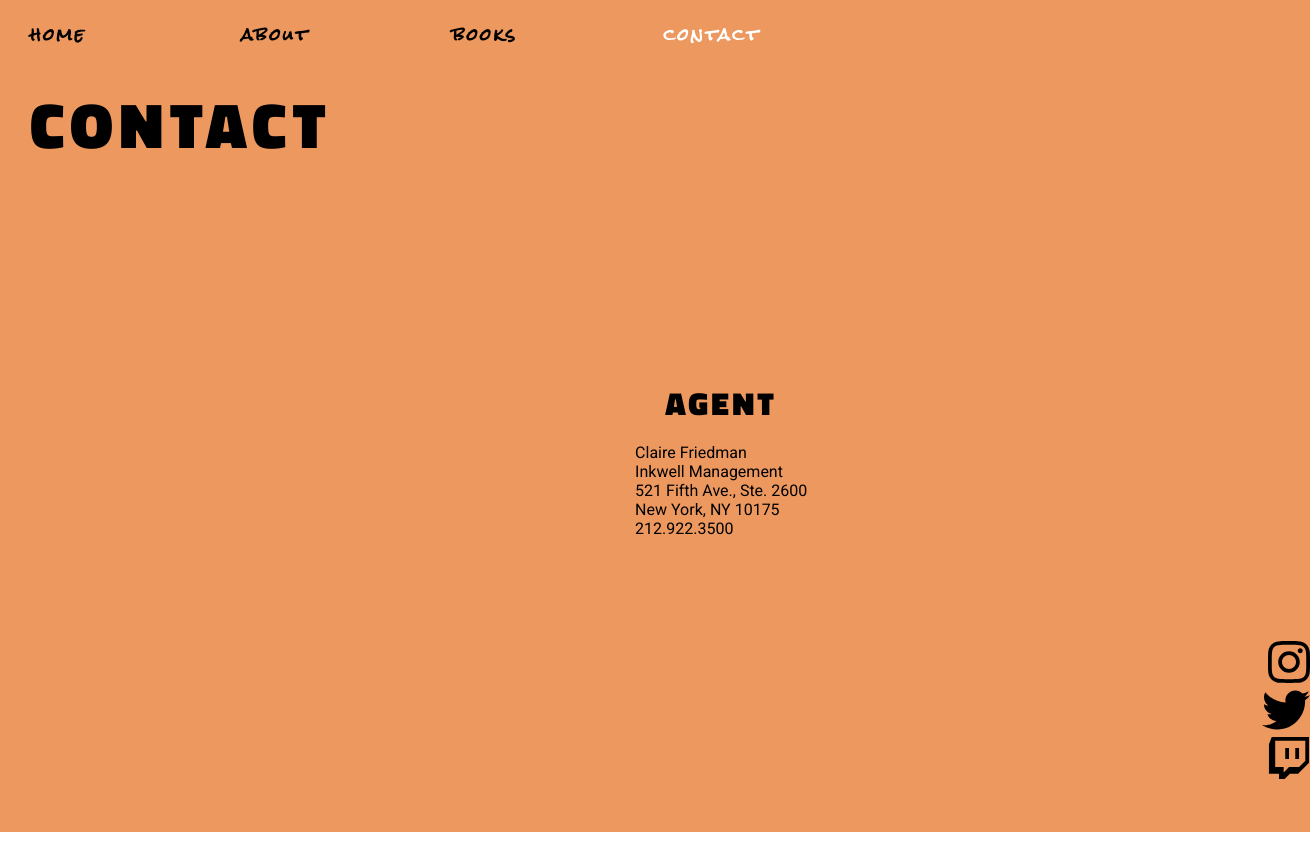
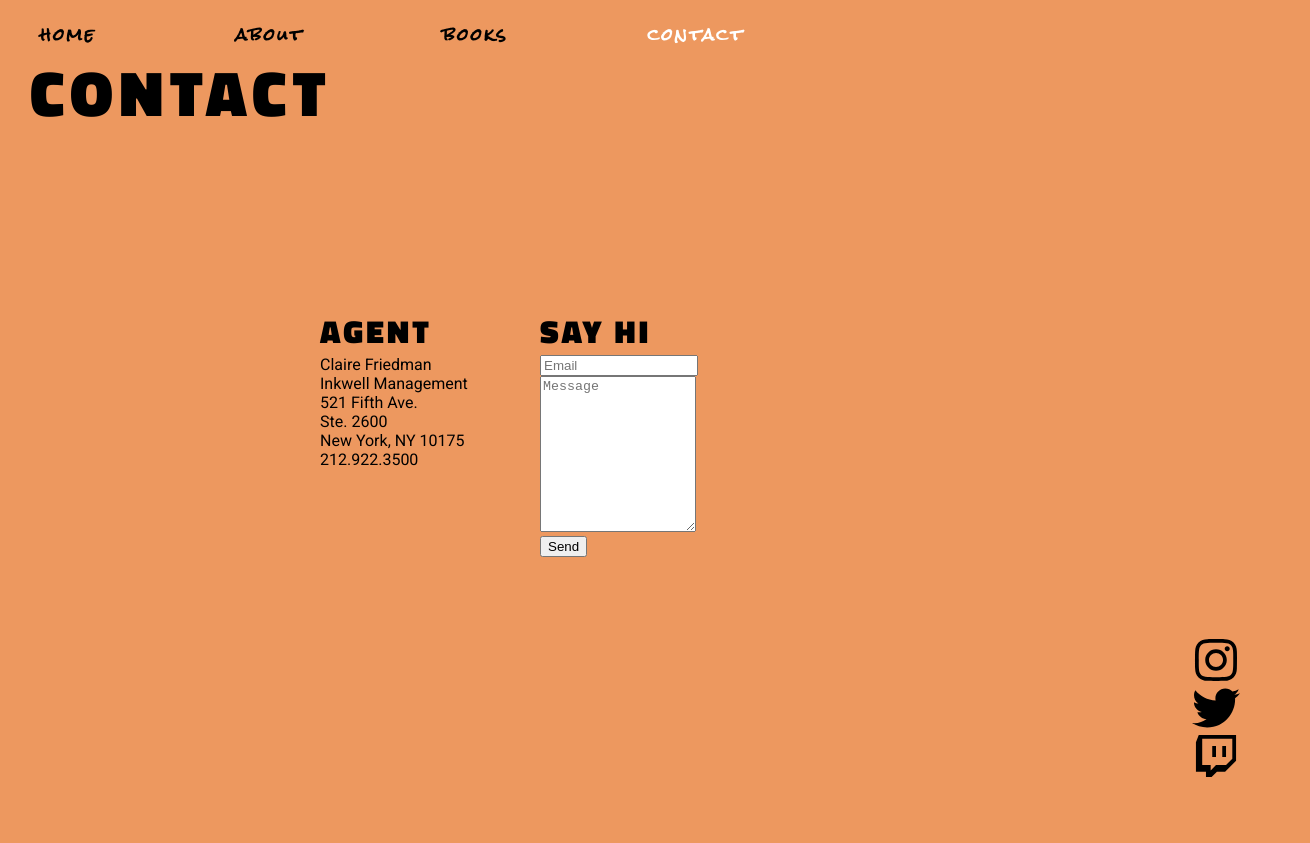
Before and after one commit to histef/ev-lafare, a React (Create React App) app: page /contact in a window 1280 px wide. Shown: the whole page, 1310 px wide, since content can reach past the window. Built offline with nearby package versions, Linux system fonts and the light colour scheme.

Commit message:
added contact form and finished styling

```diff
--- a/src/About.jsx
+++ b/src/About.jsx
@@ -1,19 +1,19 @@
 import React, {useEffect} from 'react';
+import Ev_aboutpic1_500px from './Ev_aboutpic1_500px.jpg';
 
 function About(props) {
   useEffect(()=> {
     props.handleBgColor('#8dce89')
   },[])
 
+  document.body.style.backgroundColor = "#8dce89";
+
   return (
-    <div className="about" style={{backgroundColor: '#8dce89', display: 'flex',  height: '100vh'}}>
-      <h1 style={{width: '30%', fontSize: '4rem', letterSpacing: ".4rem"}}>ABOUT</h1>
-      <div style={{width: '60%', color: '#3e3e3e', alignSelf: 'center'}}>
-        <p>Ev LaFare grew up in the suburbs of the south Midwest, where he spent his days writing poems, practicing Chopin etudes, and perfecting combos on Street Fighter II. After high school, LaFare took a leap of faith in his love for words, music, and tech, and headed west for Los Angeles.</p>
-        <br />
-        <p>There, in a stuffy little music studio, Ev slowly forged a career for himself as a songwriter, music producer, and film composer. But despite his hard-won success, LaFare had a story to tell that couldn’t be told through music. He would spend the next eight years searching for it.</p>
-        <br />
-        <p>Today, half a million words later, Ev LaFare has written the book he always dreamed of writing, and has found the agent he always dreamed of finding. Represented by the inimitable Claire Friedman at Inkwell Management, Ev now prepares to bring his first YA novel to the world.</p>
+    <div className="About" style={{height: '100vh'}}>
+      <h1 style={{width: '30%', minWidth: '300px', marginBottom: '0', paddingLeft: '30px', fontSize: '4rem', letterSpacing: ".4rem"}}>ABOUT</h1>
+      <div style={{display: 'flex', flexWrap: 'wrap', position: 'absolute', top: '35%', left: '25%', color: '#3e3e3e'}}>
+          <img src={Ev_aboutpic1_500px} style={{zIndex: '1', height: '300px'}}></img>
+          <p style={{width: '215px', paddingLeft: '20px'}}>Ev LaFare spent his early years in the south Midwest scribbling poems, practicing Rachmaninoff preludes, and perfecting combos in <i>Street Fighter II</i>. After relocating to Los Angeles, Ev found success as a songwriter and music producer. Since then, LaFare has switched his focus to writing. Between sessions, shows, (and games of <i>Overwatch</i>), his first YA novel was born.</p>
       </div>
     </div>
   );
--- a/src/App.js
+++ b/src/App.js
@@ -11,11 +11,11 @@ import Navbar from './Navbar';
 
 function App() {
   const [bgColor, setBGColor] = useState('#ffbd2c');
-  const [goToHomePage, setGoToHomePage] = useState(true);
+  const [goToHomePage, setGoToHomePage] = useState(false);
 
-  // useEffect(()=> {
-  //   setTimeout(() => setGoToHomePage(true), 7000)
-  // },[])
+  useEffect(()=> {
+    setTimeout(() => setGoToHomePage(true), 7000)
+  },[])
 
   const handleBgColor = (color) => {
     setBGColor(color)
@@ -25,22 +25,23 @@ function App() {
     <div className="App" style={{display: 'flex'}}>
     {goToHomePage ?
       (<Fragment>
-        <main style={{minWidth: '90%', backgroundColor: `${bgColor}`, paddingLeft: "30px"}}>
+        <main style={{minWidth: '90%'}}>
           <Navbar />
             <Route exact path='/' render={(props) => <Home handleBgColor={handleBgColor}/>} />
             <Route exact path='/about' render={(props) => <About handleBgColor={handleBgColor}/>} />
             <Route exact path='/books' render={(props) => <Books handleBgColor={handleBgColor}/>}  />
             <Route exact path='/contact' render={(props) => <Contact handleBgColor={handleBgColor}/>}  />
         </main>
-        <section style={{minWidth: '10%', minHeight: '100%', display: 'flex', flexDirection: 'column', justifyContent: 'flex-end', alignItems: 'flex-end', backgroundColor: `${bgColor}` }}>
+        <section style={{width: '10%', position: 'fixed', right: '0px', bottom: '20px', backgroundColor: `${bgColor}`}}>
           <a href="http://www.instagram.com/evlafare" target="_blank"><i className="fab fa-instagram fa-3x" style={{width: '100%', textDecoration: "none", color: 'black',}}></i></a>
           <a href="http://www.twitter.com/evlafare" target="_blank"><i className="fab fa-twitter fa-3x" style={{width: '100%', textDecoration: "none", color: 'black',}}></i></a>
-          <a href="http://www.twitch.tv/evlafare" target="_blank"><i className="fab fa-twitch fa-3x" style={{width: '100%', textDecoration: "none", color: 'black', paddingBottom: '50px'}}></i></a>
+          <a href="http://www.twitch.tv/evlafare" target="_blank"><i className="fab fa-twitch fa-3x" style={{width: '100%', textDecoration: "none", color: 'black',}}></i></a>
         </section>
       </Fragment>)
-      : (<video width="100%" height="100%" muted autoPlay>
+      : (<div style={{height: '100vh', backgroundColor: '#ffdb2c'}}><video style={{height: '100%', width: '100%'}} muted autoPlay>
           <source src={EVLF_animation_2D} type="video/mp4"></source>
-        </video>)
+        </video></div>)
+
       }
     </div>
   );
--- a/src/Books.jsx
+++ b/src/Books.jsx
@@ -5,10 +5,14 @@ import React, {useEffect} from 'react';
     props.handleBgColor('#85b8cc')
   },[])
 
+  document.body.style.backgroundColor = "#85b8cc";
+
   return (
-    <div className="about" style={{backgroundColor: '#85b8cc', height: '100vh', display: 'flex'}}>
-      <h1 style={{width: '30%', fontSize: '4rem', letterSpacing: ".4rem"}}>BOOKS</h1>
-      <p style={{width: '60%', justifySelf: 'center', alignSelf: 'center', textAlign: 'center'}}>Coming Soon</p>
+    <div className="Books" style={{height: '100vh'}}>
+      <h1 style={{width: '30%', paddingLeft: '30px', fontSize: '4rem', letterSpacing: ".4rem"}}>BOOKS</h1>
+      <div style={{position: 'absolute', top: '45%', left: '45%'}}>
+      <p>Coming Soon...</p>
+      </div>
     </div>
   );
 }
--- a/src/Contact.jsx
+++ b/src/Contact.jsx
@@ -1,20 +1,49 @@
-import React, {useEffect} from 'react';
+import React, {useEffect, useState} from 'react';
 
 function Contact(props) {
+  const [email, setEmail] = useState();
+  const [message, setMessage] = useState();
+
   useEffect(()=> {
     props.handleBgColor('#ed985f')
   },[])
 
-  const text = 'Claire Friedman \n Inkwell Management \n 521 Fifth Ave., Ste. 2600\n New York, NY 10175 \n212.922.3500';
+  document.body.style.backgroundColor = "#ed985f";
+
+  const text = 'Claire Friedman \n Inkwell Management \n 521 Fifth Ave. \n Ste. 2600 \n New York, NY 10175 \n 212.922.3500';
+
+  const handleChange = () => {
+
+  }
+
+  const handleSubmit = () => {
+
+  }
+
+  const clearForm = ()=> {
+    setTimeout(() => {
+      document.getElementById('_replyto').value=''
+      document.getElementById('message').value=''
+    }, 500)
+
+  }
 
   return (
-    <div className="about" style={{backgroundColor: '#ed985f', display: 'flex', height: '100vh'}}>
-      <h1 style={{width: '30%', fontSize: '4rem', letterSpacing: ".4rem"}}>CONTACT</h1>
-      <div style={{width: '60%', display: 'flex', flexDirection: 'column', alignItems: 'center', justifyContent: 'center', paddingTop: '42px'}}>
-        <h2 style={{fontSize: '2rem', letterSpacing: ".2rem", marginBottom: 0}}>AGENT</h2>
-        <p style={{whiteSpace: "pre-line"}}>
+    <div className="Contact" style={{height: '100vh'}}>
+      <h1 style={{width: '30%', paddingLeft: '30px', fontSize: '4rem', letterSpacing: ".4rem"}}>CONTACT</h1>
+      <div style={{display: 'flex', flexWrap: 'wrap', position: 'absolute', top: '35%', left: '25%'}}>
+        <span style={{whiteSpace: 'pre-line', width: '160px', paddingRight: '60px'}}>
+          <h2 style={{fontSize: '2rem', letterSpacing: '.2rem', marginBottom: '0'}}>AGENT</h2>
           {text}
-        </p>
+        </span>
+        <span style={{whiteSpace: 'pre-line', width: '160px'}}>
+          <h2 style={{fontSize: '2rem', letterSpacing: '.2rem', marginBottom: '0'}}>SAY HI</h2>
+          <form action="https://formspree.io/evlafare@gmail.com" method="POST" target="_blank">
+              <input id='_replyto' type="email" name="_replyto" placeholder='Email' style={{width: '150px'}} />
+              <textarea id='message' name="message" placeholder='Message' style={{height: '150px', width: '150px'}} />
+              <input type="submit" value="Send" onClick={clearForm} />
+          </form>
+        </span>
       </div>
     </div>
   );
--- a/src/Home.jsx
+++ b/src/Home.jsx
@@ -2,12 +2,14 @@ import React, {useEffect} from 'react';
 
 function Home(props) {
   useEffect(()=> {
-    props.handleBgColor('#ffbd2c')
+    props.handleBgColor('#ffdb2c')
   },[])
 
+  document.body.style.backgroundColor = "#ffdb2c";
+
   return (
-    <div className="about" style={{backgroundColor: '#ffbd2c', height: '100vh', display: 'flex'}}>
-      <h1 style={{fontSize: '6rem', letterSpacing: "1rem"}}>EV LAFARE</h1>
+    <div className="Home" style={{height: '100vh'}}>
+      <h1 style={{fontSize: '6rem', letterSpacing: "1rem", paddingLeft: '30px'}}>EV LAFARE</h1>
     </div>
   );
 }
--- a/src/Navbar.jsx
+++ b/src/Navbar.jsx
@@ -6,8 +6,7 @@ const navbarStyle= {
   textDecoration: 'none',
   color: 'black',
   fontFamily: 'Rock Salt',
-  fontSize: '1rem',
-  position: 'fixed',
+  fontSize: '1rem'
 }
 
 const activeStyle = {
@@ -18,9 +17,9 @@ const activeStyle = {
 function Navbar() {
   return (
     <nav className="nav">
-      <ul style={{display: 'flex', paddingLeft: '0', width: '55%', justifyContent: 'space-between', listStyleType: 'none', fontWeight: 'bold', color: 'black'}}>
+      <ul style={{zIndex: '2', position: 'fixed', display: 'flex', width: '55%', justifyContent: 'space-between', listStyleType: 'none', fontWeight: 'bold', color: 'black'}}>
         <li><NavLink to='/' exact activeStyle={activeStyle} style={navbarStyle}>home</NavLink></li>
-        <li><NavLink to='/about' activeStyle={activeStyle} style={navbarStyle} >about</NavLink></li>
+        <li><NavLink to='/about' activeStyle={activeStyle} style={navbarStyle}>about</NavLink></li>
         <li><NavLink to='/books' activeStyle={activeStyle} style={navbarStyle}>books</NavLink></li>
         <li><NavLink to='/contact' activeStyle={activeStyle} style={navbarStyle}>contact</NavLink></li>
       </ul>
```
Also changed, not shown: src/Ev_aboutpic1_1000px.jpg (added), src/Ev_aboutpic1_500px.jpg (added).
